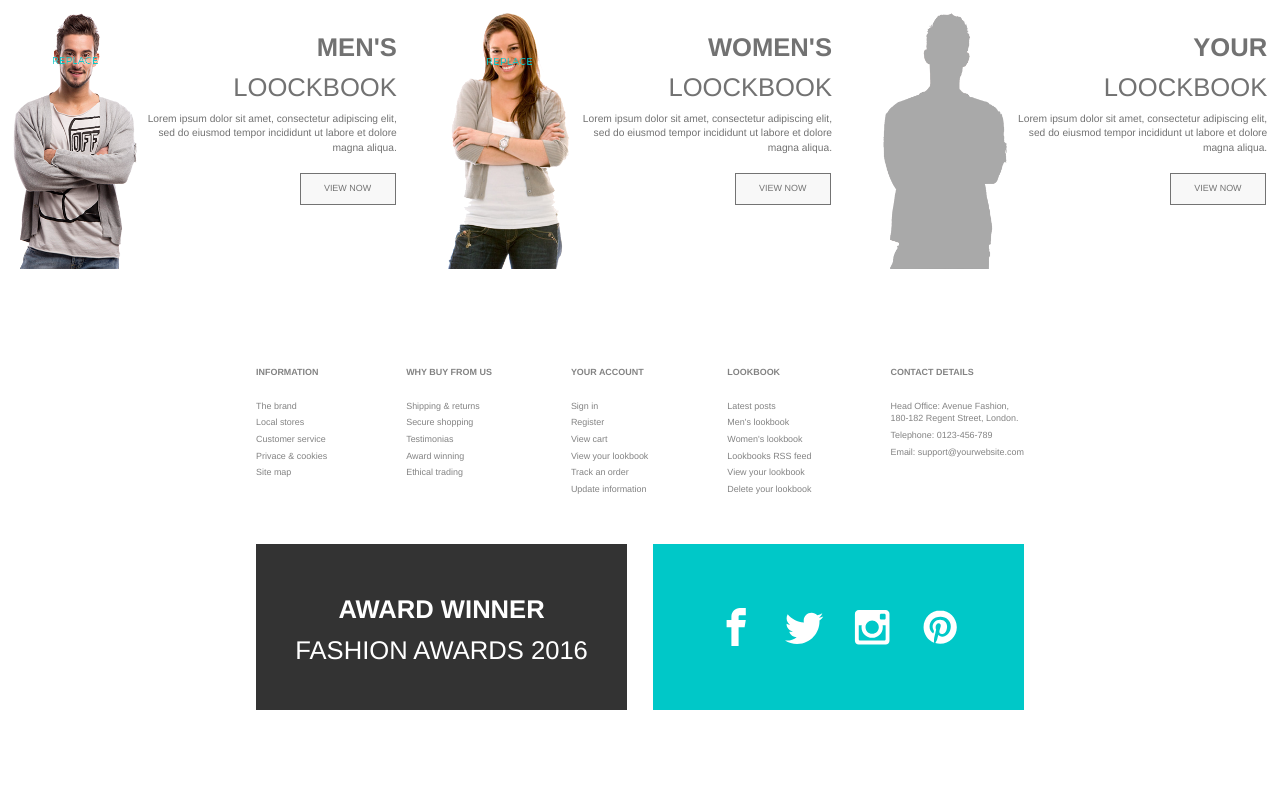
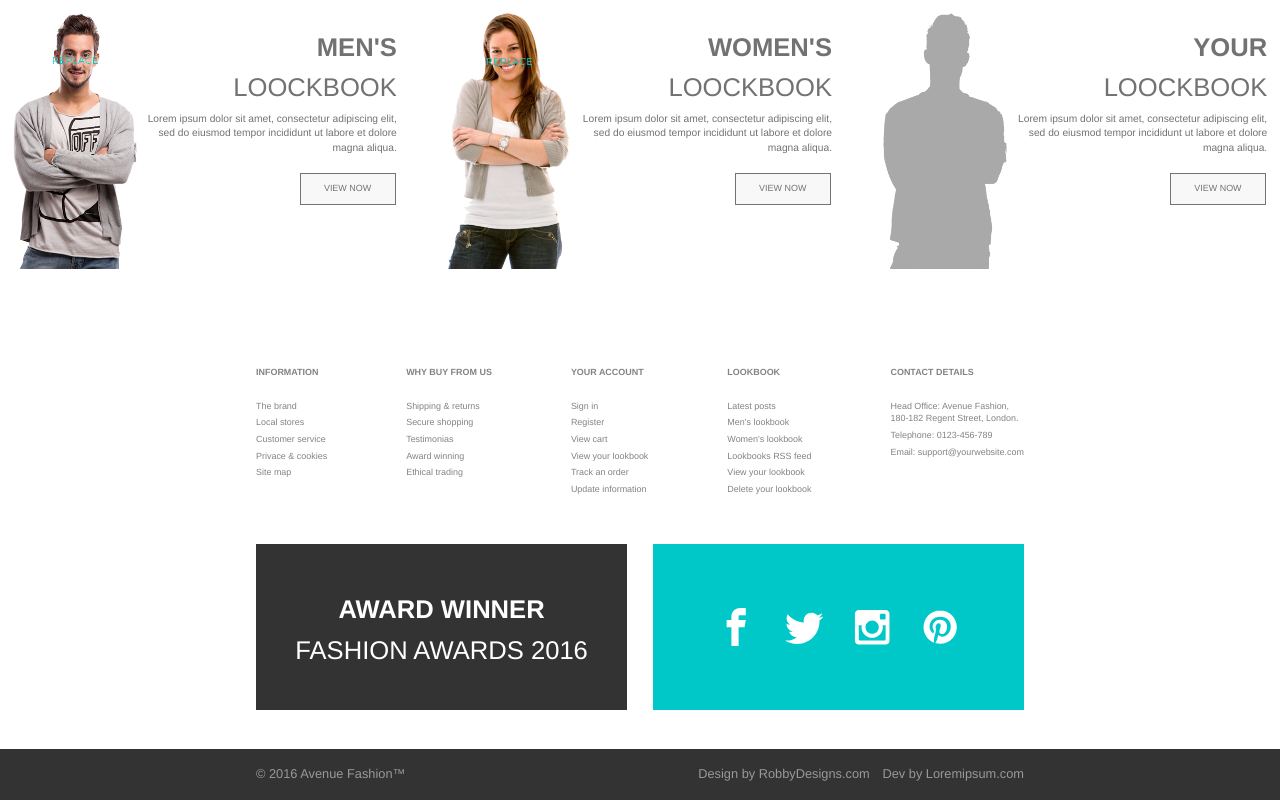
Before and after one commit to Subwan/avenuFashion, a plain HTML site: page index.html in a window 1280 px wide. Shown: the part 1517-2317 px from the top of the page. Before the commit the page ends 2232 px from the top, so only its background shows below. Drawn offline with nearby package versions, Linux system fonts and the light colour scheme.

Commit message:
Add footer.

```diff
--- a/index.html
+++ b/index.html
@@ -235,6 +235,18 @@
       </div>
     </div>
 
+    <footer class="footer">
+      <div class="footer__container">
+        <div class="footer__copyright">
+          <p class="footer_nomargin">&#169 2016 Avenue Fashion&#8482</p>
+        </div>
+        <div class="footer__dev">
+          <p class="footer_nomargin">Design by RobbyDesigns.com</p>
+          <p class="footer_nomargin footer_margin-left">Dev by Loremipsum.com</p>
+        </div>
+      </div>
+    </footer>
+
 
     <script type="text/javascript" src="dist/bundle.js"></script>
   </body>
--- a/style.css
+++ b/style.css
@@ -270,3 +270,40 @@
 .social__icon:hover {
   fill: #828282;
 }
+
+
+
+/*----------------footer----------------*/
+
+
+.footer {
+  display: flex;
+  flex-flow: row wrap;
+  justify-content: center;
+  background-color: #333333;
+  color: #999999;
+  font-size: 1vw;
+  margin-top: 3vw;
+}
+
+.footer__container {
+  display: flex;
+  flex-flow: row wrap;
+  justify-content: space-between;
+  align-items: center;
+  width: 60vw;
+  height: 4vw;
+}
+
+.footer__dev {
+  display: flex;
+  justify-content: space-between;
+}
+
+.footer_nomargin {
+  margin: 0;
+}
+
+.footer_margin-left {
+  margin-left: 1vw;
+}
```
